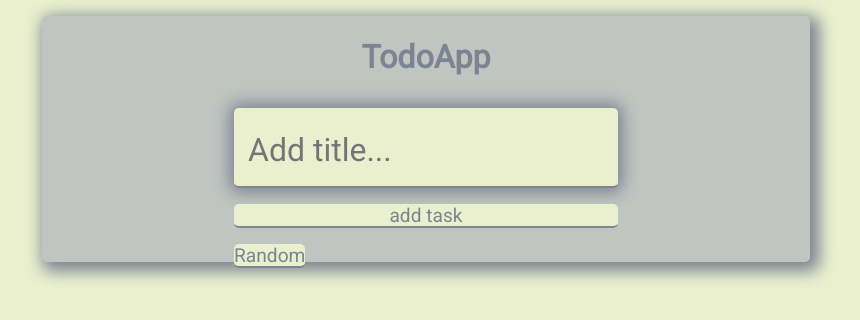
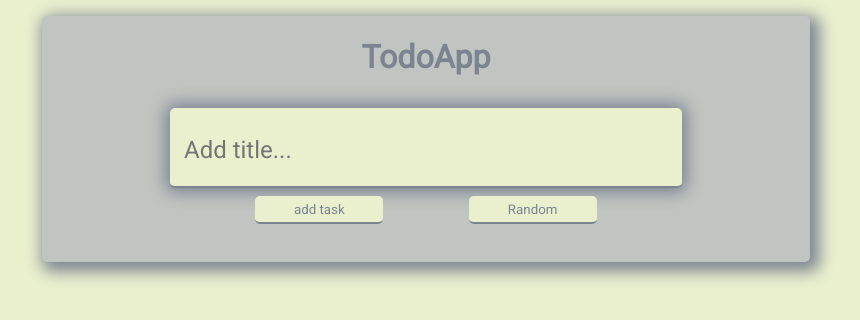
Before and after one commit to Fiflon/simpleToDoAppReact, a Next.js app: page / in a window 1280 px wide. Shown: the top 320 px of the page, without its empty margins (214-1074 px from the left). Built offline with nearby package versions, Linux system fonts and the light colour scheme.

Commit message:
solved problem with styling, added buttonSection div in form

```diff
--- a/src/app/globals.css
+++ b/src/app/globals.css
@@ -75,7 +75,7 @@ html {
 }
 
 #container > form {
-  width: 30vw;
+  width: 40vw;
   margin-top: 2rem;
   margin-bottom: 2rem;
   height: 100px;
@@ -88,7 +88,8 @@ html {
   border-radius: 5px;
   width: 100%;
   height: 5rem;
-  font-size: 2rem;
+  font-size: 1.5rem;
+  overflow: scroll;
   padding-left: 0.875rem;
   line-height: 147.6%;
   padding-top: 0.825rem;
@@ -112,6 +113,9 @@ html {
   margin-left: 0.4rem;
 }
 
+.inputFormContainer > button {
+}
+
 form > button {
   margin-top: 1rem;
   background-color: #eaf0ce;
@@ -119,6 +123,9 @@ form > button {
   padding-bottom: 1rem;
   text-align: center;
   font-size: larger;
+}
+form > button:nth-child(2) {
+  margin-right: 1px;
 }
 
 .buttonUsg {
@@ -141,3 +148,22 @@ form > button {
 .width100 {
   width: 100%;
 }
+.width75 {
+  width: 75%;
+}
+.width25 {
+  width: 25%;
+}
+
+.width50vw {
+  width: 10vw;
+}
+
+.buttonSection {
+  width: 100%;
+  height: 3.5vh;
+  margin-top: 0.5rem;
+  display: flex;
+  flex-direction: row;
+  justify-content: space-evenly;
+}
--- a/src/components/NewForm.jsx
+++ b/src/components/NewForm.jsx
@@ -26,7 +26,8 @@ export default function NewForm({ onSubmit, setListOfObjects }) {
         placeholder="Add title..."
         className="inputTask"
       ></input>
-      <button onClick={handleSubmit} className="buttonUsg width100">
+      <div className="buttonSection">
+        <button onClick={handleSubmit} className="buttonUsg width50vw">
           add task
         </button>
         <button
@@ -34,10 +35,11 @@ export default function NewForm({ onSubmit, setListOfObjects }) {
             getRandomActivity(setTaskNewName);
           }}
           type="button"
-        className="buttonUsg"
+          className="buttonUsg width50vw"
         >
           Random
         </button>
+      </div>
     </form>
   );
 }
```
Lines whose indentation alone changed are shown as unchanged.
